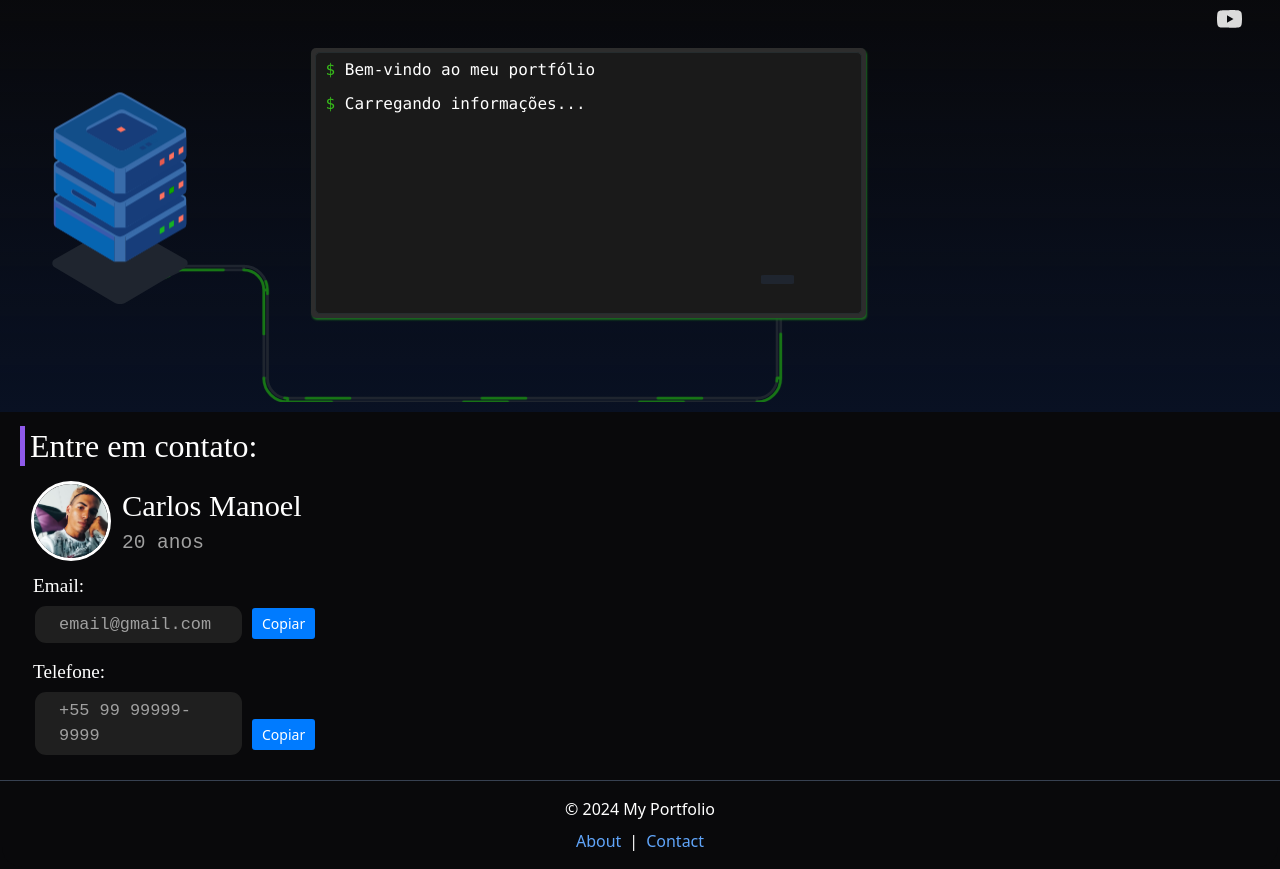
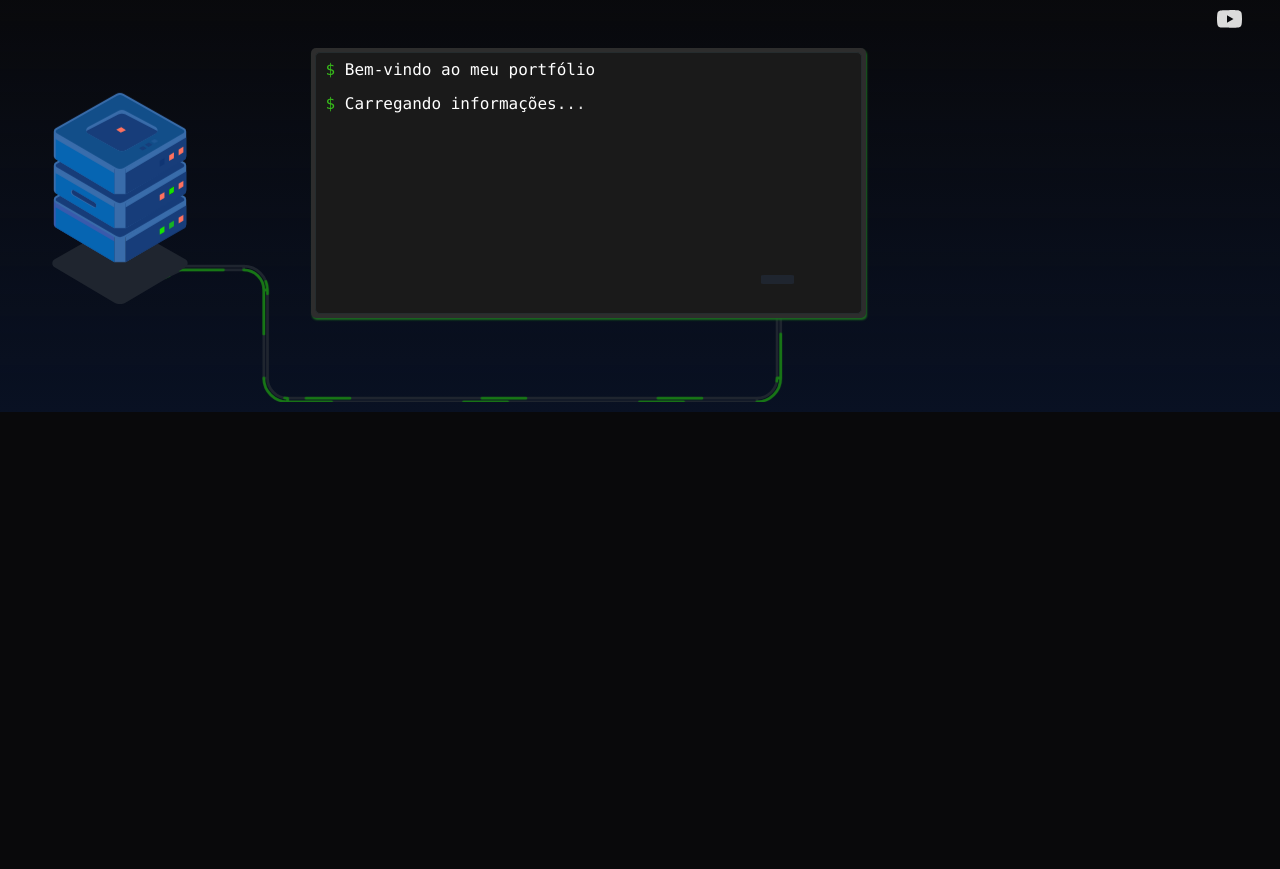
Before and after one commit to Carlos-Manoel-WorkTi/my-portfolio, a Next.js app: page / in a window 1280 px wide. Shown: the part 660-1529 px from the top of the page. After the commit the page ends 1072 px from the top, so only its background shows below. Built offline with nearby package versions, Linux system fonts and the light colour scheme; a web font is replaced by a local one.

Commit message:
teste layout

```diff
--- a/src/app/layout.tsx
+++ b/src/app/layout.tsx
@@ -42,8 +42,8 @@ export default function RootLayout({
             <Contacts/>
 
             {children}
-            <FieldContact/>
-            <Footer/>
+            {/* <FieldContact/>
+            <Footer/> */}
         </Theme>
         </body>
     </html>
--- a/src/components/footer/Footer.tsx
+++ b/src/components/footer/Footer.tsx
@@ -2,7 +2,7 @@ import React from 'react';
 
 const Footer = () => {
   return (
-    <footer className="w-full bg-transparent text-white py-4 text-center border-t border-gray-700">
+    <footer className="w-full bg-transparent text-white py-4 m-0 text-center border-t border-gray-700">
       <div className="relative z-10">
         <p className="mb-2">&copy; {new Date().getFullYear()} My Portfolio</p>
         <p>
```
